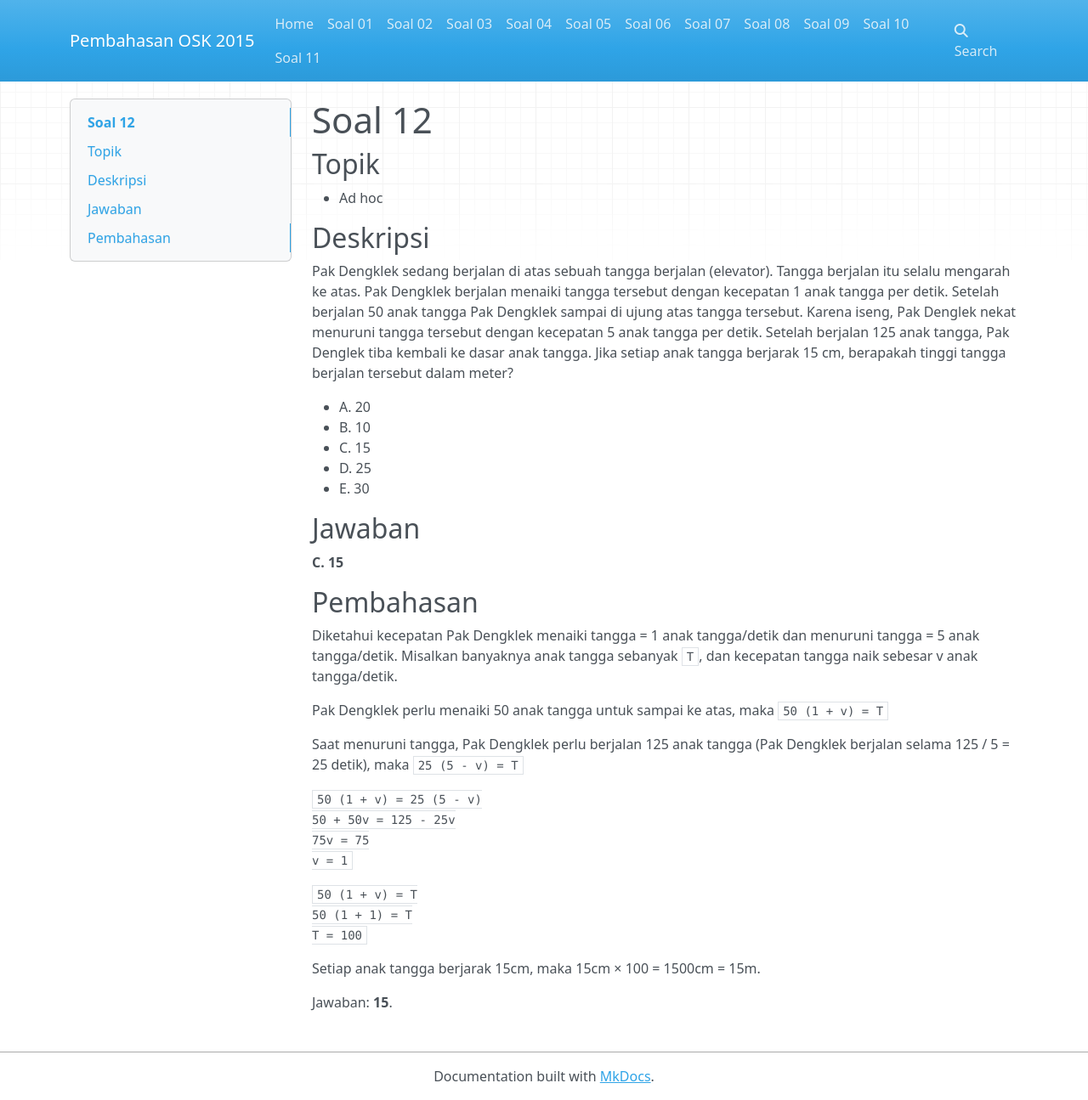
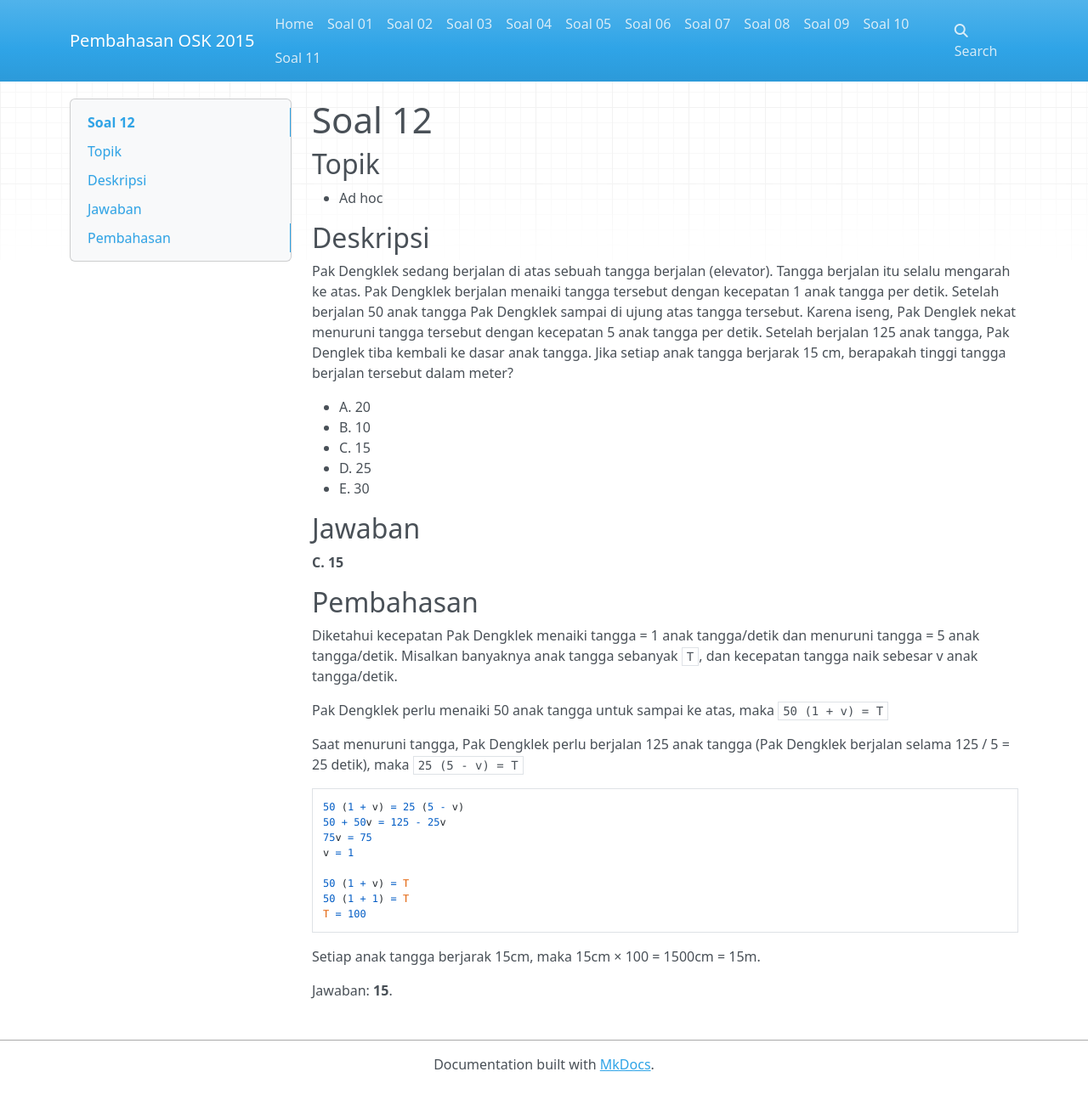
Before and after one commit to alijaya/OSK-2015, an MkDocs documentation site: the page built from docs/Soal 12.md, in a window 1280 px wide and 1295 px high. Shown: the whole window at 85% size. Built offline with MkDocs 1.6.1, drawn with Linux system fonts in a browser that asks for light colours; nearby versions of some CDN libraries; old or Windows-style settings are respelled for this version of MkDocs.

Commit message:
Update Soal 12.md

```diff
--- a/docs/Soal 12.md
+++ b/docs/Soal 12.md
@@ -26,14 +26,14 @@ Pak Dengklek perlu menaiki 50 anak tangga untuk sampai ke atas, maka `50 (1 + v)
 
 Saat menuruni tangga, Pak Dengklek perlu berjalan 125 anak tangga (Pak Dengklek berjalan selama 125 / 5 = 25 detik), maka `25 (5 - v) = T`
 
-`50 (1 + v) = 25 (5 - v)
-50 + 50v = 125 - 25v
-75v = 75
-v = 1`
+	50 (1 + v) = 25 (5 - v)
+	50 + 50v = 125 - 25v
+	75v = 75
+	v = 1
 
-`50 (1 + v) = T
-50 (1 + 1) = T
-T = 100`
+	50 (1 + v) = T
+	50 (1 + 1) = T
+	T = 100
 
 Setiap anak tangga berjarak 15cm, maka 15cm &times; 100 = 1500cm = 15m.
 
```
